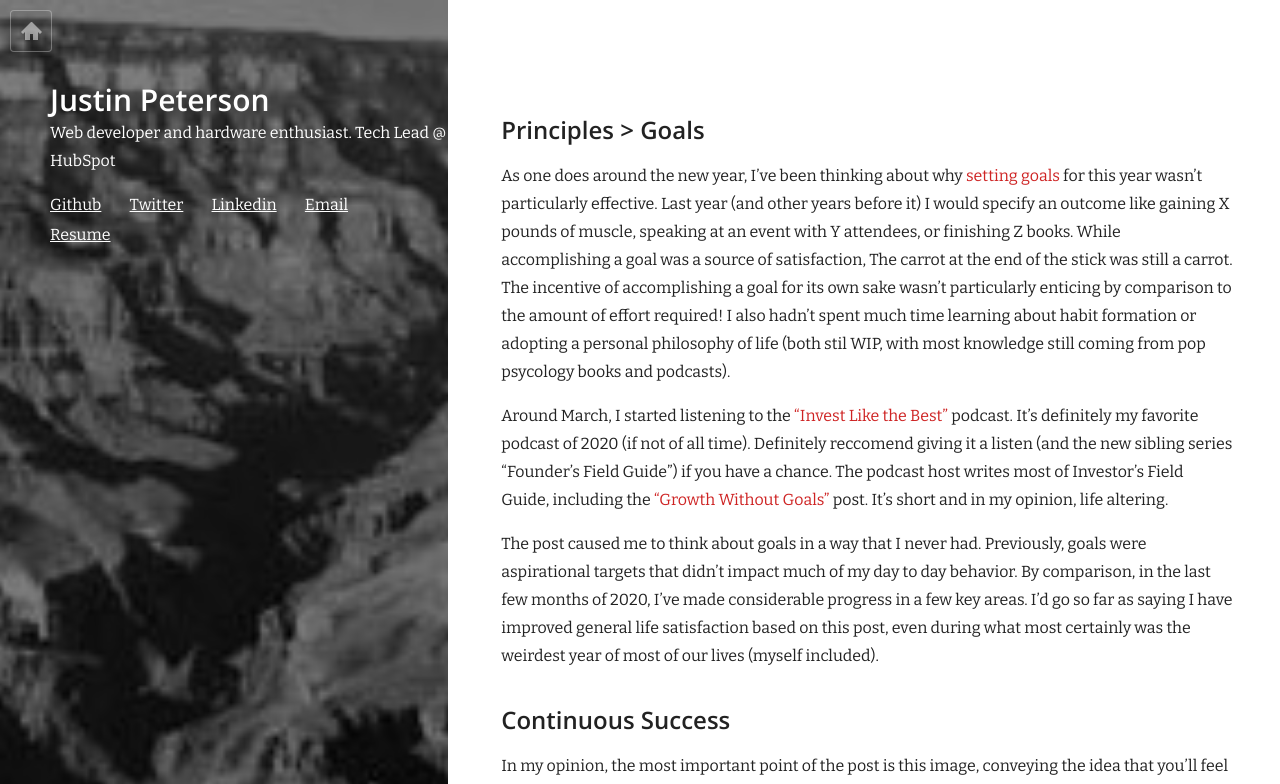
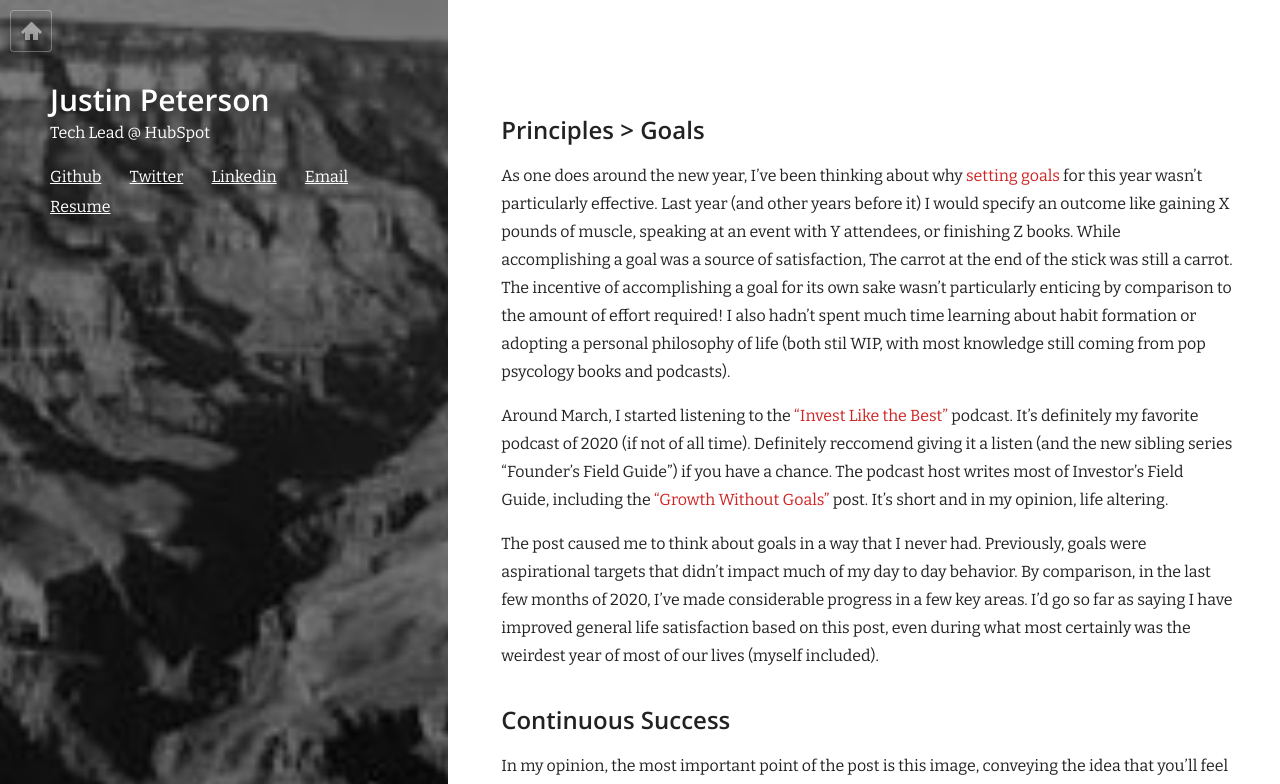
Before and after one commit to jmp3833/jmp3833.github.io, a Jekyll site: the page built from _posts/2020-12-24-goals2021.md, in a window 1280 px wide. Shown: the top 784 px of the page. Built offline with Jekyll 4.4.1, drawn with Linux system fonts in a browser that asks for light colours; nearby versions of some CDN libraries; our own code applies the rules of GitHub Pages for plain Markdown files.

```diff
--- a/_config.yml
+++ b/_config.yml
@@ -1,6 +1,6 @@
 # Site settings
 title: 'Justin Peterson' # Your Title
-tagline: 'Web developer and hardware enthusiast. Tech Lead @ HubSpot'
+tagline: 'Tech Lead @ HubSpot'
 sidebar_image: /images/cover.jpg
 261-image: /images/python-logo.png
 
--- a/_posts/2020-12-24-goals2021.md
+++ b/_posts/2020-12-24-goals2021.md
@@ -1,5 +1,5 @@
 ---
-layout: post
+layous: post
 title: "2021 Principles"
 date: 2020-12-24 12:00:00
 categories: personal
```
